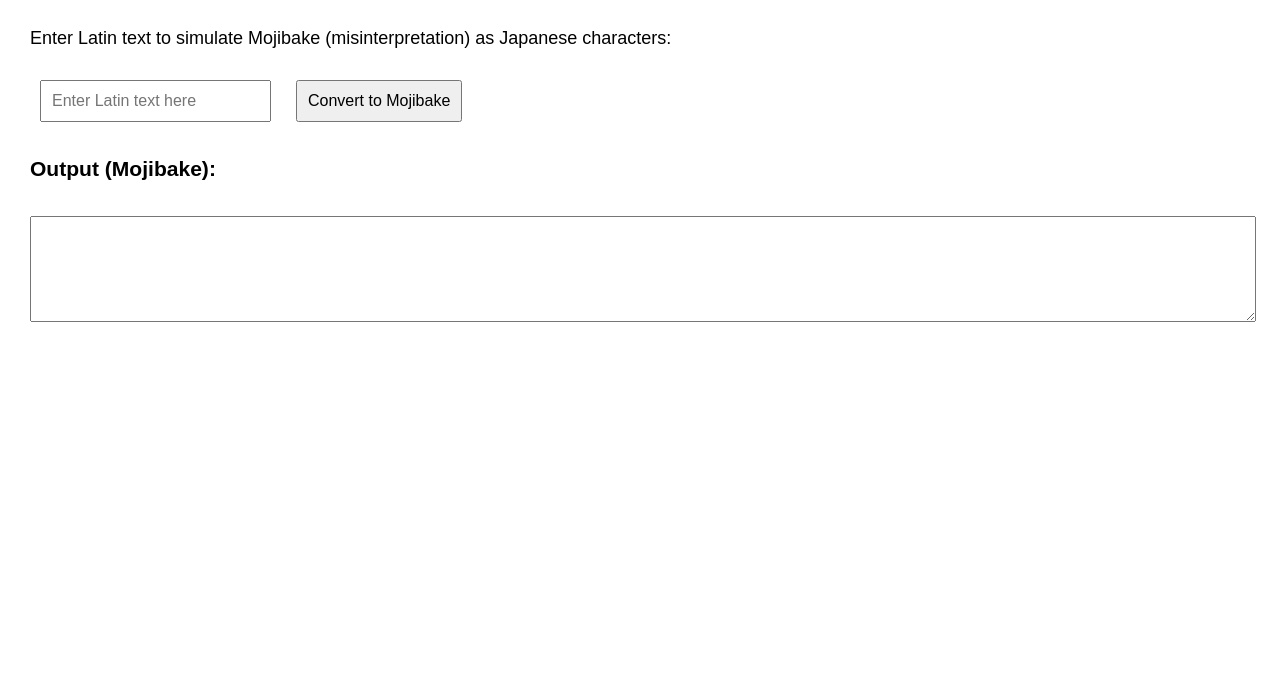
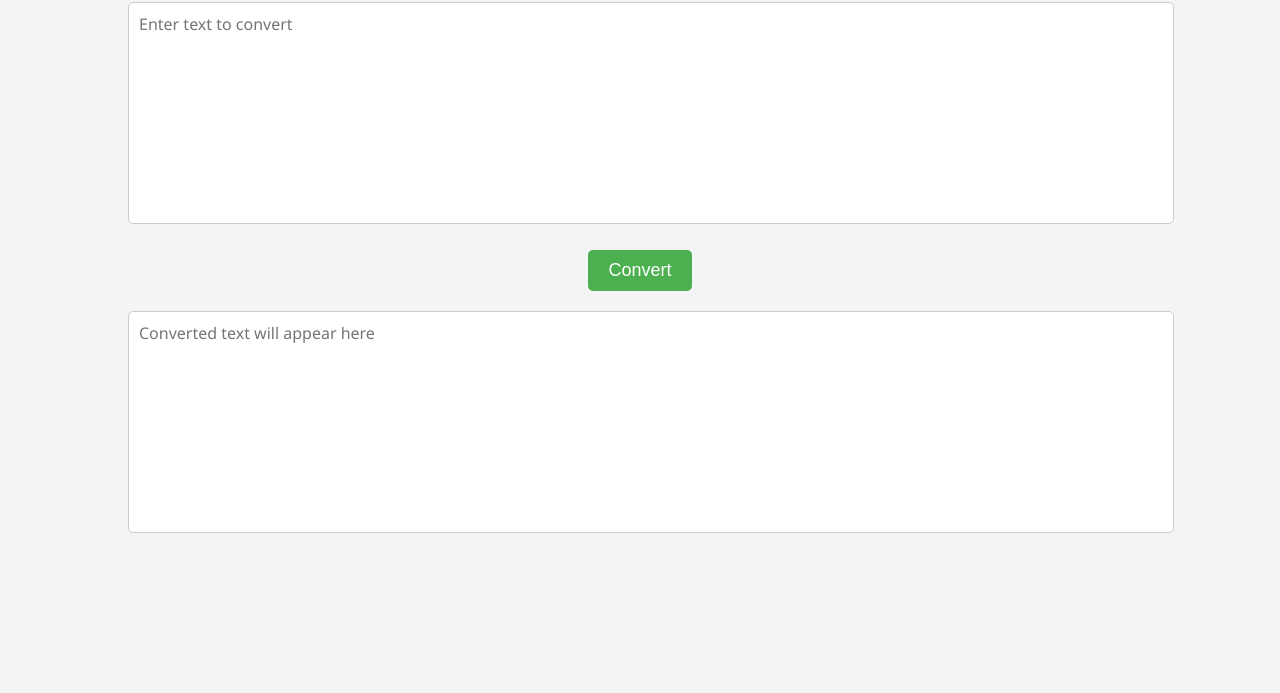
Before and after one commit to hermitaged/Mojibake-Tools, a plain HTML site: page index.html in a window 1280 px wide. Shown: the part 107-800 px from the top of the page. Drawn offline with Linux system fonts and the light colour scheme.

Commit message:
Update index.html

```diff
--- a/index.html
+++ b/index.html
@@ -4,51 +4,19 @@
     <meta charset="UTF-8">
     <meta name="viewport" content="width=device-width, initial-scale=1.0">
     <title>Mojibake Converter</title>
-    <style>
-        /* Font-family to support Japanese characters */
-        body {
-            font-family: 'Noto Sans JP', 'Yu Gothic', 'Meiryo', sans-serif;
-            font-size: 18px;
-            line-height: 1.5;
-            margin: 20px;
-            padding: 10px;
-        }
-
-        #outputText {
-            width: 100%;
-            height: 100px;
-            margin-top: 10px;
-            font-family: 'Noto Sans JP', 'Yu Gothic', 'Meiryo', sans-serif;
-            font-size: 20px;
-            color: #333;
-            white-space: pre-wrap; /* Ensures that line breaks and spaces are respected */
-        }
-
-        /* Style for the input and button */
-        input, button {
-            padding: 10px;
-            margin: 10px;
-            font-size: 16px;
-        }
-
-        button {
-            cursor: pointer;
-        }
-    </style>
+    <link rel="stylesheet" href="style.css">
 </head>
 <body>
-    <h1>Mojibake Converter</h1>
-    <p>Enter Latin text to simulate Mojibake (misinterpretation) as Japanese characters:</p>
 
-    <!-- Input field for Latin text -->
-    <input type="text" id="inputText" placeholder="Enter Latin text here" />
+    <div class="container">
+        <h1>Mojibake Converter</h1>
 
-    <!-- Button to trigger the conversion -->
-    <button id="convertButton">Convert to Mojibake</button>
+        <textarea id="inputText" placeholder="Enter text to convert"></textarea>
 
-    <h3>Output (Mojibake):</h3>
-    <!-- Output field for Mojibake result -->
-    <textarea id="outputText" readonly></textarea>
+        <button id="convertButton">Convert</button>
+
+        <textarea id="outputText" placeholder="Converted text will appear here" readonly></textarea>
+    </div>
 
     <script src="script.js"></script>
 </body>
```
